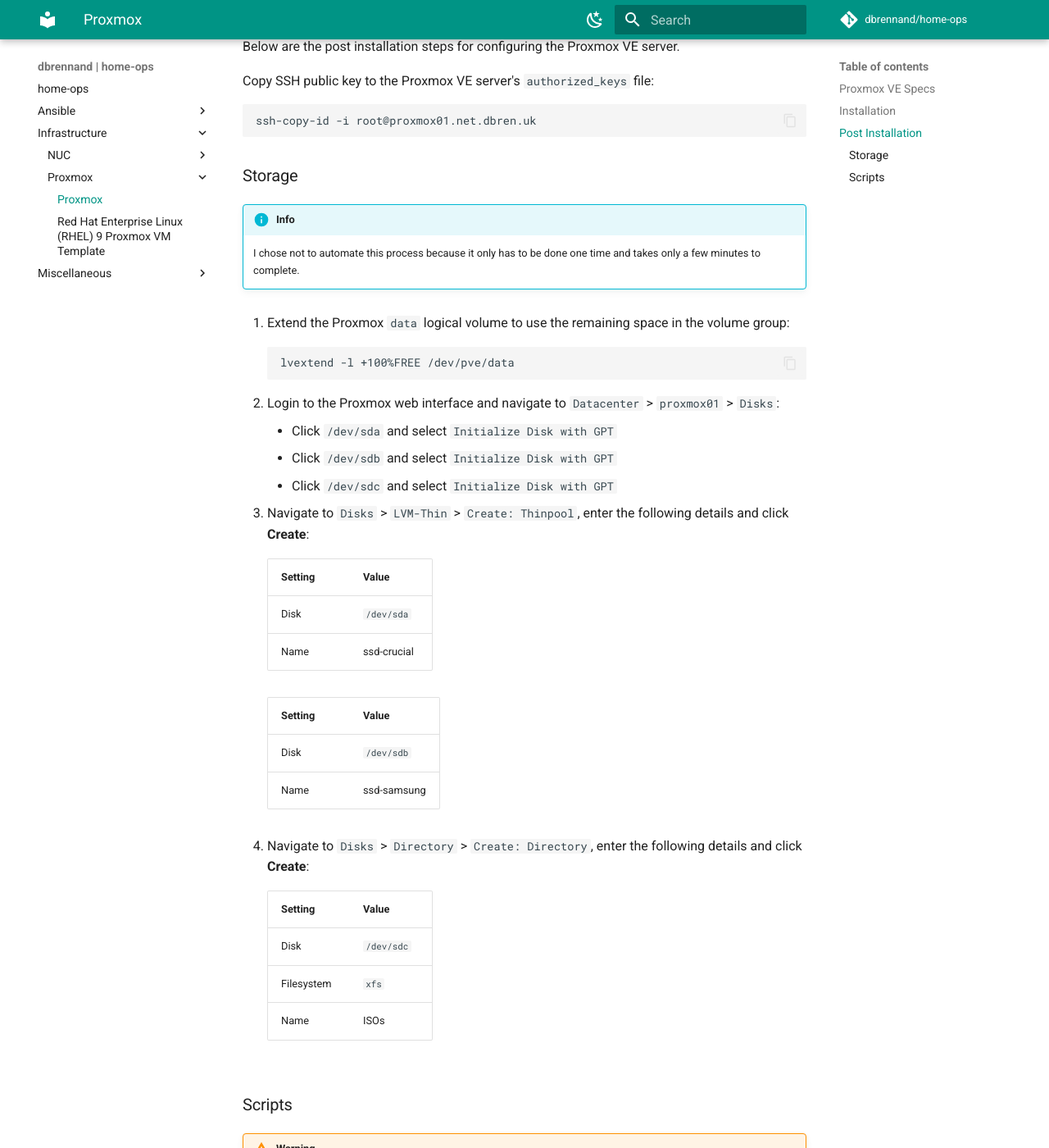
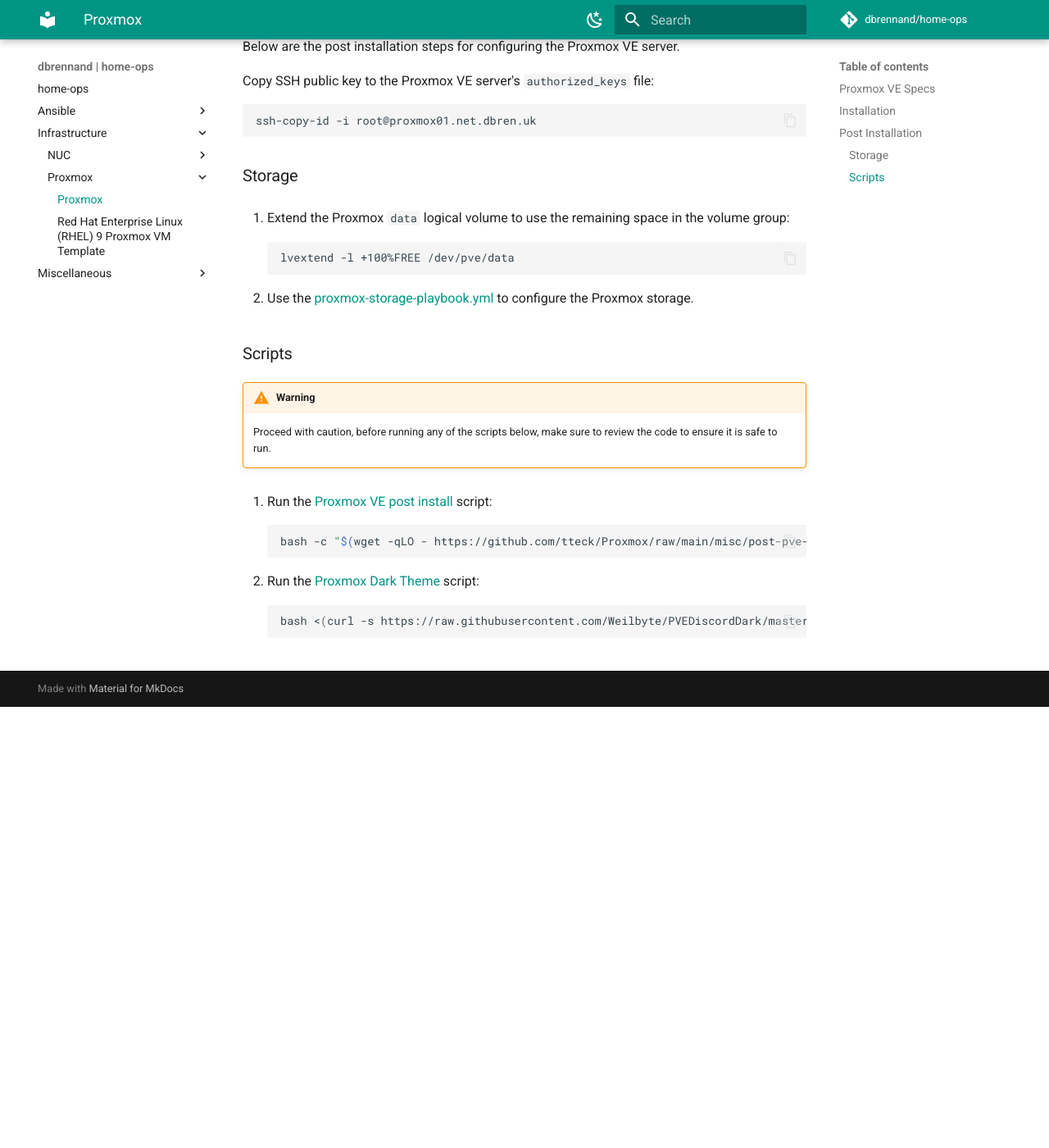
Before and after one commit to dbrennand/home-ops, an MkDocs documentation site: the page built from docs/infrastructure/Proxmox/index.md, in a window 1280 px wide and 1400 px high, scrolled down 1555 px. Shown: the whole window at 82% size. Built offline with MkDocs 1.6.1 and Material for MkDocs 9.7.7, drawn with Linux system fonts in a browser that asks for light colours; comment, search, counter and statistics services are not loaded; after the commit the page ends 2417 px from its top, so only the background shows below that.

Commit message:
docs(refactor): reference new playbook for Proxmox storage

````diff
--- a/docs/infrastructure/Proxmox/index.md
+++ b/docs/infrastructure/Proxmox/index.md
@@ -52,41 +52,13 @@
 
 ### Storage
 
-!!! info
-
-    I chose not to automate this process because it only has to be done one time and takes only a few minutes to complete.
-
 1. Extend the Proxmox `data` logical volume to use the remaining space in the volume group:
 
     ```bash
     lvextend -l +100%FREE /dev/pve/data
     ```
 
-2. Login to the Proxmox web interface and navigate to `Datacenter` > `proxmox01` > `Disks`:
-
-    - Click `/dev/sda` and select `Initialize Disk with GPT`
-    - Click `/dev/sdb` and select `Initialize Disk with GPT`
-    - Click `/dev/sdc` and select `Initialize Disk with GPT`
-
-3. Navigate to `Disks` > `LVM-Thin` > `Create: Thinpool`, enter the following details and click **Create**:
-
-      | Setting | Value       |
-      | ------- | ----------- |
-      | Disk    | `/dev/sda`  |
-      | Name    | ssd-crucial |
-
-      | Setting | Value       |
-      | ------- | ----------- |
-      | Disk    | `/dev/sdb`  |
-      | Name    | ssd-samsung |
-
-4. Navigate to `Disks` > `Directory` > `Create: Directory`, enter the following details and click **Create**:
-
-      | Setting    | Value      |
-      | ---------- | ---------- |
-      | Disk       | `/dev/sdc` |
-      | Filesystem | `xfs`      |
-      | Name       | ISOs       |
+2. Use the [proxmox-storage-playbook.yml](https://github.com/dbrennand/home-ops/blob/dev/ansible/playbooks/proxmox-storage-playbook.yml) to configure the Proxmox storage.
 
 ### Scripts
 
````
Also changed, not shown: ansible/README.md (+1 -0 lines), docs/ansible/proxmox.md (+1 -0 lines), 1 other file.
